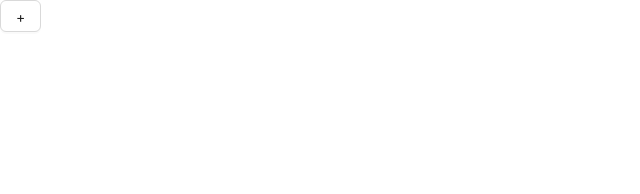
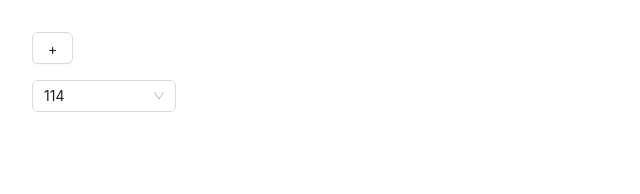
Before and after one commit to 5eqn/proof-cat, a React (Create React App) app: page / in a window 1280 px wide. Shown: the top 194 px of the page, without its empty margins (0-640 px from the left). Built offline with nearby package versions, Linux system fonts and the light colour scheme.

Commit message:
feat: input button and select

```diff
--- a/src/App.tsx
+++ b/src/App.tsx
@@ -1,14 +1,30 @@
 import { message } from "antd";
+import { useState } from "react";
 import InputButton from "./component/InputButton";
+import Select from "./component/Select";
 
 function App() {
-  const [messageApi, contextHolder] = message.useMessage()
-  return <div>
-    {contextHolder}
-    <InputButton onConfirm={(name) => messageApi.open({
-      type: 'success',
-      content: `Name = ${name}!`
-    })} />
+  const data = [
+    '114',
+    '514',
+    'eggy_party',
+    'foo',
+    'yuanmeng_zhixing',
+  ]
+  const [index, setIndex] = useState(0)
+  return <div style={{ padding: '32px' }}>
+    <InputButton onConfirm={(name) => {
+      if (name === 'eggy') {
+        return 'Player of Eggy Party is not allowed to use this app now!'
+      }
+      message.success(`Name = ${name}!`)
+      return null
+    }} />
+    <div style={{ height: '16px' }} />
+    <Select onChange={(id) => {
+      message.success(`Data = ${data[id]}!`)
+      setIndex(id)
+    }} data={data} index={index} />
   </div>
 }
 
--- a/src/component/Header.tsx
+++ b/src/component/Header.tsx
@@ -8,7 +8,7 @@ export default function Header(props: {
   depth: number,
   label: string,
   onDelete: () => void
-  onAdd: (name: string) => void
+  onAdd: (name: string) => string | null
 }) {
 
   return <div>
--- a/src/component/InputButton.tsx
+++ b/src/component/InputButton.tsx
@@ -1,27 +1,37 @@
-import { Popconfirm } from "antd"
+import { message, Popconfirm } from "antd"
 import { useState } from "react"
 import { i18n } from "../i18n"
 import Button from "./Button"
 import Input from "./Input"
 
 interface InputButtonProps {
-  onConfirm: (name: string) => void
+  // Called when confirm input value, return error message if failed
+  onConfirm: (name: string) => string | null
 }
 
 export default function InputButton(props: InputButtonProps) {
   const [name, setName] = useState('')
+  const [open, setOpen] = useState(false)
   const form = <Input
     placeholder={i18n.prompt.entryName}
     value={name}
     onChange={(e) => setName(e.target.value)}
   />
-  return <Popconfirm
-    title={i18n.prompt.addAnEntry}
-    description={form}
-    onConfirm={() => {
-      if (name === '') alert(i18n.err.empty)
-      else props.onConfirm(name)
-    }}>
-    <Button> + </Button>
-  </Popconfirm>
+  return <div>
+    <Popconfirm
+      title={i18n.prompt.addAnEntry}
+      description={form}
+      open={open}
+      onCancel={() => setOpen(false)}
+      onConfirm={() => {
+        if (name === '') message.error(i18n.err.empty)
+        else {
+          const msg = props.onConfirm(name)
+          if (msg !== null) message.error(msg)
+          else setOpen(false)
+        }
+      }}>
+      <Button onClick={() => setOpen(!open)}> + </Button>
+    </Popconfirm>
+  </div>
 }
--- /dev/null
+++ b/src/component/Select.tsx
@@ -0,0 +1,25 @@
+import { Select as ASelect } from "antd"
+
+interface SelectProps {
+  // Data source for select
+  data: string[]
+  // Index of selection
+  index: number,
+  // On change, only index in array is sent
+  onChange: (i: number) => void
+}
+
+export default function Select(props: SelectProps) {
+  return <ASelect
+    style={{ width: '144px' }}
+    value={props.index}
+    showSearch
+    onChange={props.onChange}
+    filterOption={(input: string, option: any) =>
+      (option?.label ?? '').toLowerCase().includes(input.toLowerCase())}
+    options={props.data.map((d, i) => ({
+      value: i,
+      label: d,
+    }))}
+  />
+}
--- a/src/i18n/index.ts
+++ b/src/i18n/index.ts
@@ -9,10 +9,12 @@ const source = {
       referred: 'This variable is referred to, so you cannot edit it!',
       empty: 'This action is forbidden with an empty input!',
       callNonFunc: 'This term is not a function, so you cannot call it!',
+      nameDup: 'This name already exists in context, so you cannot redeclare it!',
     },
     prompt: {
       addAnEntry: 'Add an entry',
       entryName: 'Entry name',
+      selectAnEntry: 'Select an entry',
     }
   }
 }
```
Also changed, not shown: src/view/index.tsx (+15 -5 lines).
